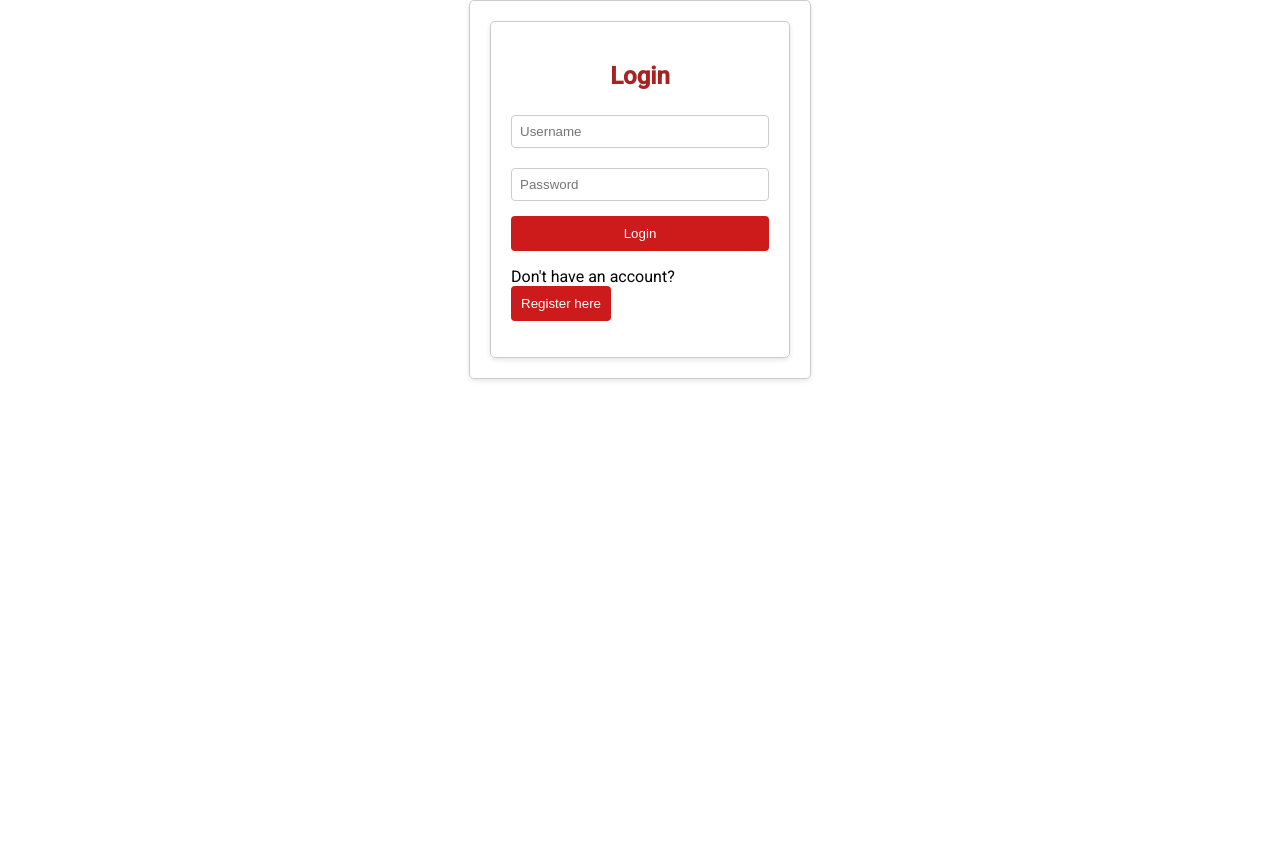
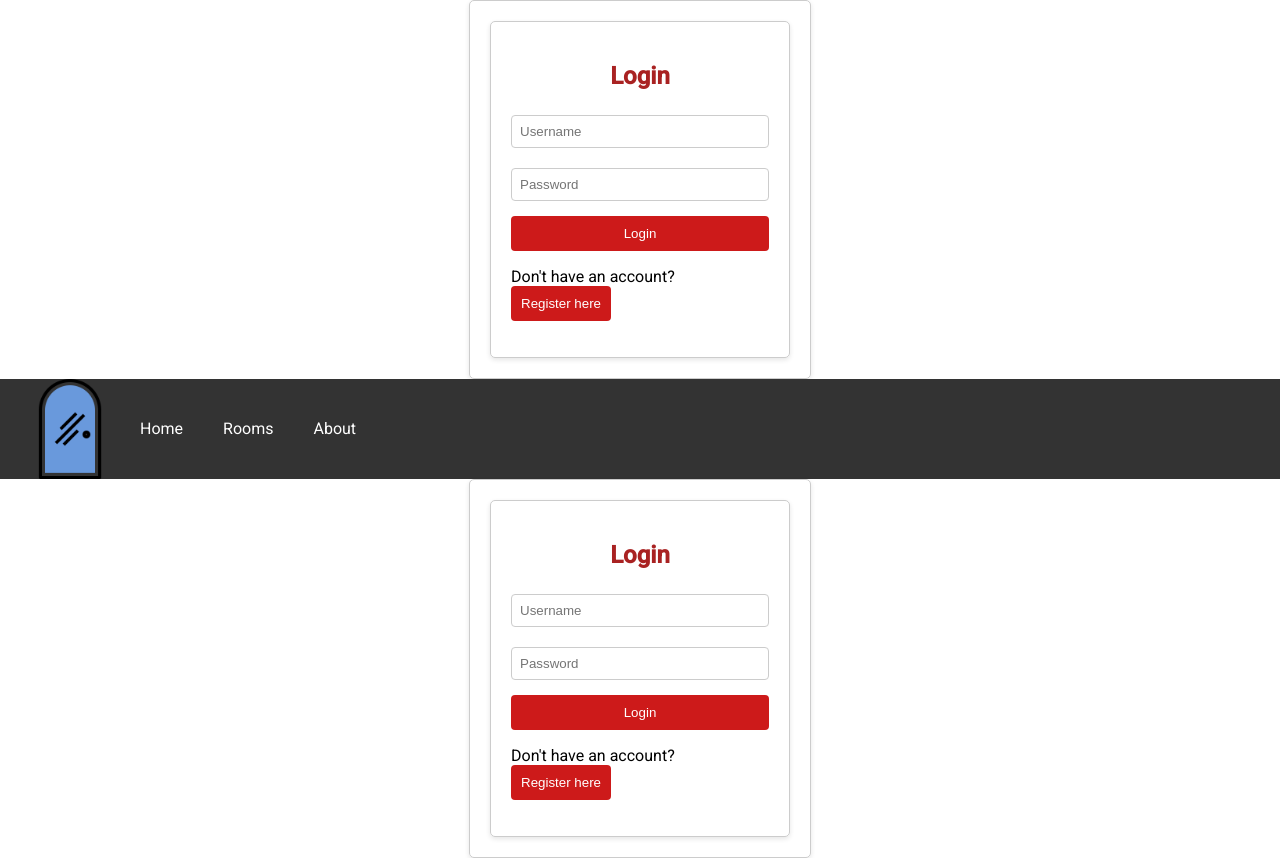
Before and after one commit to Kacemmeherzi/RoomManager_Frontend, an Angular app: page /login in a window 1280 px wide. Before the commit the page ends 800 px from the top, so only its background shows below. Built offline with nearby package versions, Linux system fonts and the light colour scheme.

Commit message:
root updated

```diff
--- a/src/app/app.component.html
+++ b/src/app/app.component.html
@@ -1,2 +1,3 @@
-<div><app-login></app-login>
-    <app-home> </app-home></div>
+<app-login></app-login>
+<app-navbar></app-navbar>
+<router-outlet></router-outlet>
```
